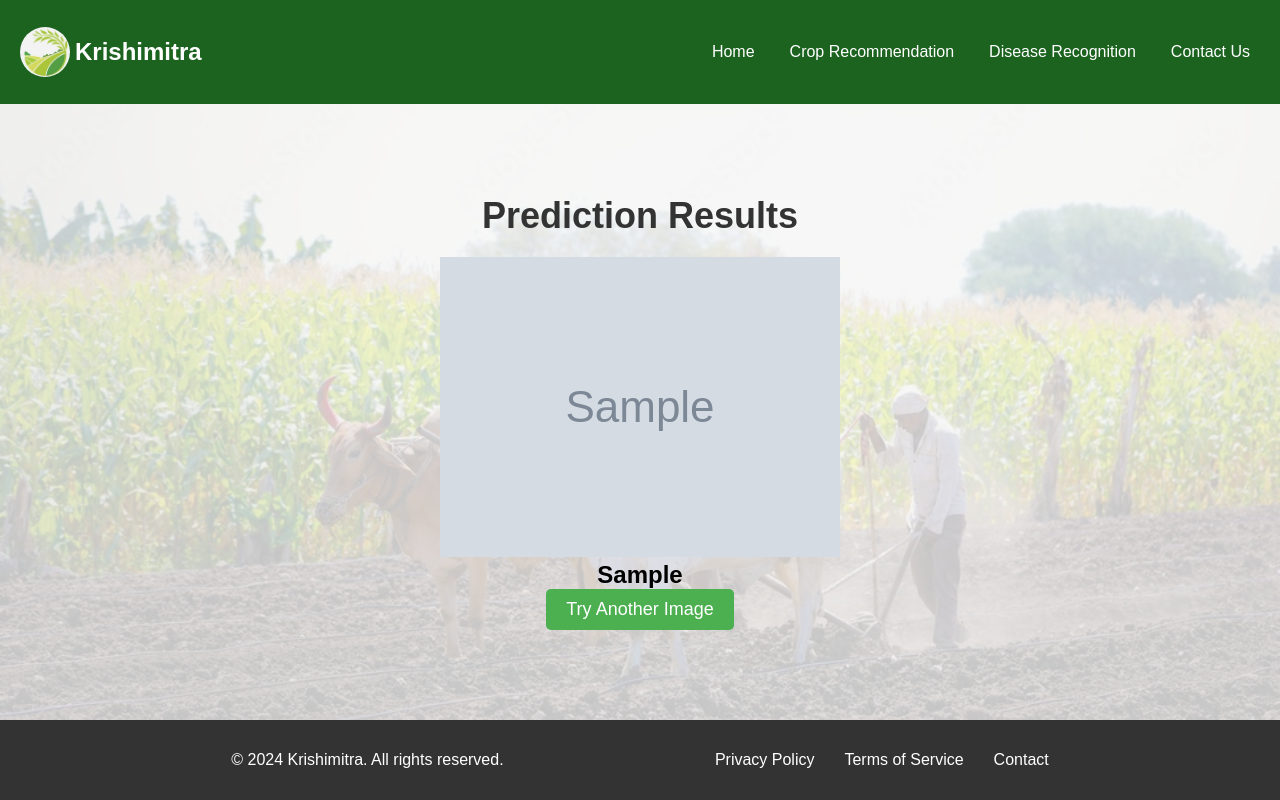
After one commit to RudhaTR/PlantDiseaseCV, a Flask app: template website/templates/disease_result.html in a window 1280 px wide. The commit adds this page. Run offline with Flask 3, Linux system fonts and the light colour scheme; the template is opened without the code that fills it: most values are stand-ins (such as "Sample title", 1, 10 or a date in 2020); grey boxes marked "Sample" are stand-in pictures.

Commit message:
Added new page to handle results, and respective changes in both backend and previous disease page

```diff
--- a/website/app.py
+++ b/website/app.py
@@ -106,11 +106,18 @@ def predict():
         predicted_class = class_labels[predicted_class_index]
         confidence = np.max(predictions)
 
-        # Return result
-        return jsonify({
-            "predicted_class": predicted_class,
-            "confidence": f"{confidence:.2f}"
-        })
+        # # Return result
+        # return jsonify({
+        #     "predicted_class": predicted_class,
+        #     "confidence": f"{confidence:.2f}"
+        # })
+
+        return render_template(
+            "disease_result.html",
+            image_url=f"/static/uploads/{file.filename}",
+            predicted_class=predicted_class
+            #,confidence=f"{confidence:.2f}"
+        )
 
     except Exception as e:
         return jsonify({"error": str(e)}), 500
--- a/website/templates/disease.html
+++ b/website/templates/disease.html
@@ -42,7 +42,7 @@
             <li><a href="#">Contact</a></li>
         </ul>
     </footer>
-
+<!--
     <script>
     document.querySelector("form").addEventListener("submit", async function (e) {
         e.preventDefault();
@@ -66,7 +66,7 @@
             alert("An error occurred while predicting.");
         }
     });
- </script>
+ </script>     -->
 
 
 </body>
--- /dev/null
+++ b/website/templates/disease_result.html
@@ -0,0 +1,50 @@
+<!DOCTYPE html>
+<html lang="en">
+<head>
+    <meta charset="UTF-8">
+    <meta name="viewport" content="width=device-width, initial-scale=1.0">
+    <link rel="stylesheet" href="../static/css/disease.css">
+    <title>Krishimitra - Disease Result</title>
+</head>
+<body>
+    <header>
+        <div class="logo-container">
+            <img src="../static/images/logo.jpeg" alt="Krishimitra Logo" class="logo">
+            <h2>Krishimitra</h2>
+        </div>
+        <nav>
+            <ul>
+                <li><a href="/">Home</a></li>
+                <li><a href="/cropRecommendation">Crop Recommendation</a></li>
+                <li><a href="/disease">Disease Recognition</a></li>
+                <li><a href="/">Contact Us</a></li>
+            </ul>
+        </nav>
+    </header>
+    <main>
+        <div class="container">
+            <h1>Prediction Results</h1>
+            <div class="result">
+                <!-- The uploaded image -->
+                <img src="{{ image_url }}" alt="Uploaded Image" class="result-image">
+
+                <!-- Predicted class -->
+                <h2 class="prediction">{{ predicted_class }}</h2>
+                <!-- <h3 class="confidence">Confidence: {{ confidence }}%</h3> -->
+            </div>
+            <button class="btn">
+                <a href="/disease">Try Another Image</a>
+            </button>
+        </div>
+    </main>
+
+    <footer>
+        <p>&copy; 2024 Krishimitra. All rights reserved.</p>
+        <ul>
+            <li><a href="#">Privacy Policy</a></li>
+            <li><a href="#">Terms of Service</a></li>
+            <li><a href="#">Contact</a></li>
+        </ul>
+    </footer>
+</body>
+</html>
```
